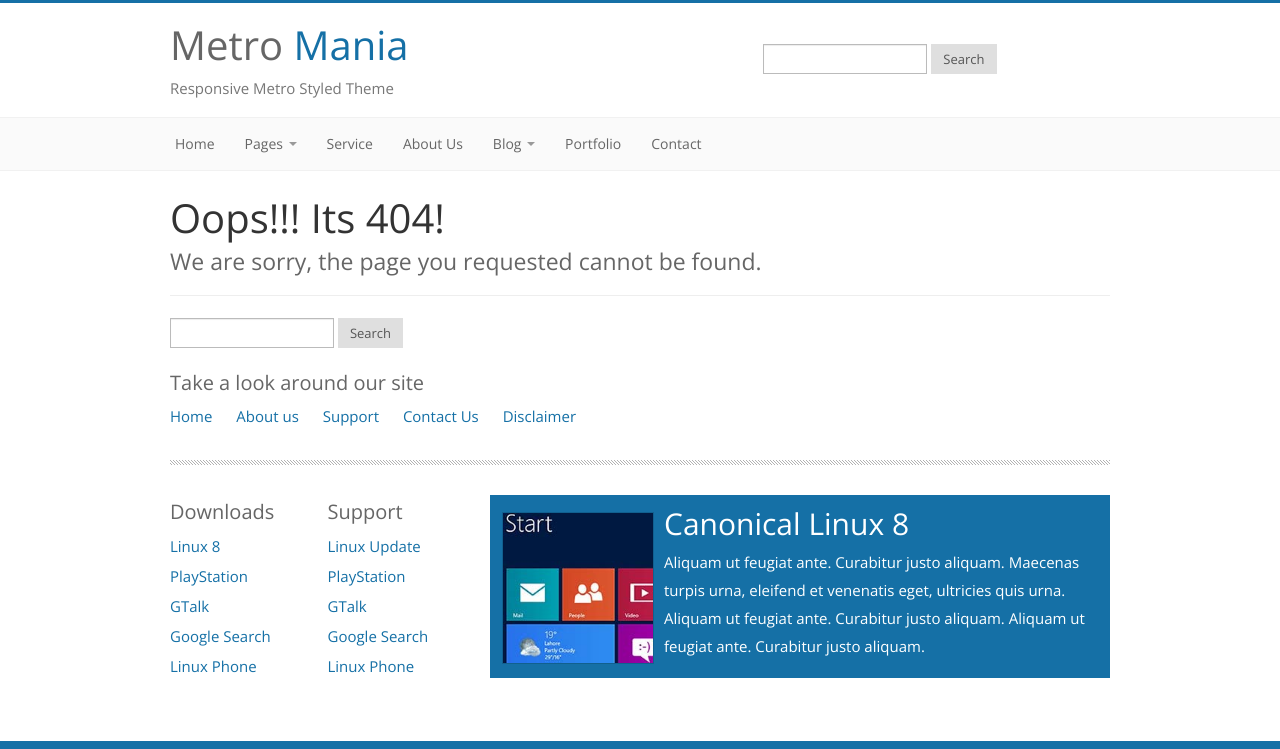
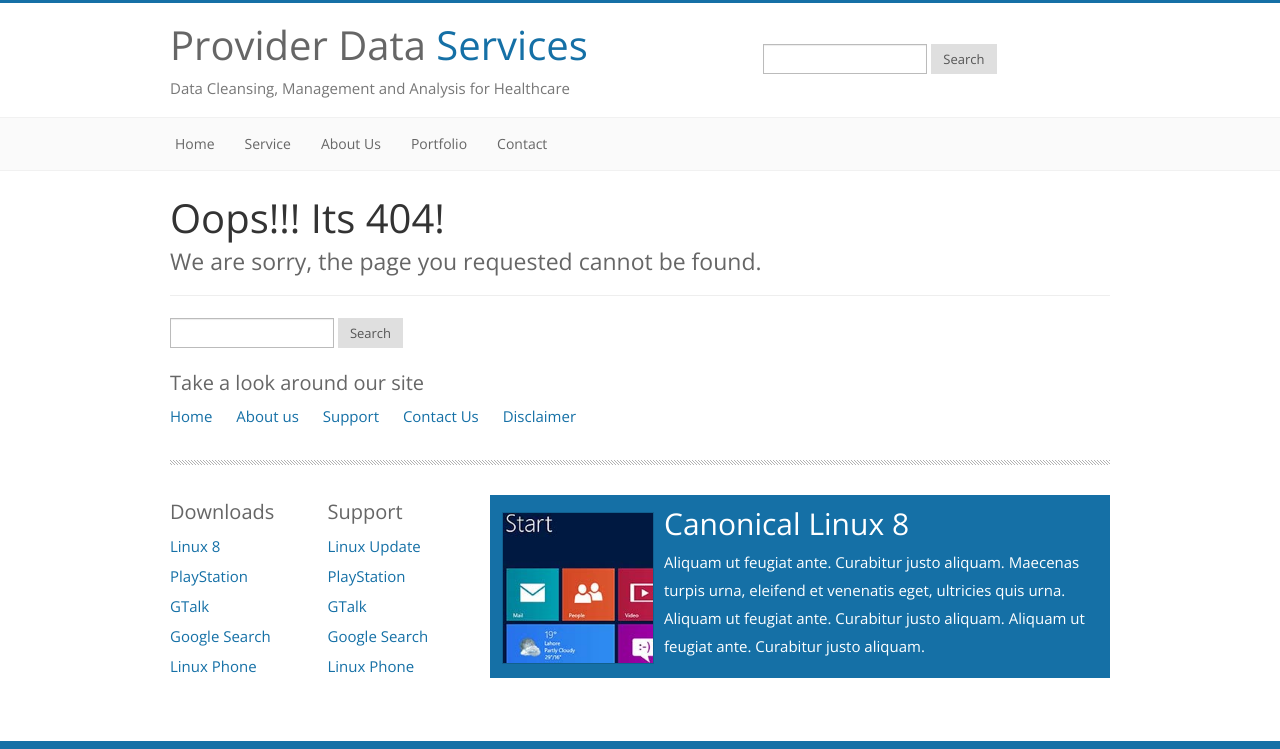
Before and after one commit to marklamp/pdsweb, a plain HTML site: page site/404.html in a window 1280 px wide. Shown: the top 749 px of the page. Drawn offline with nearby package versions, Linux system fonts and the light colour scheme.

```diff
--- a/site/404.html
+++ b/site/404.html
@@ -3,7 +3,7 @@
 <head>
   <meta http-equiv="Content-Type" content="text/html; charset=UTF-8">
   <meta charset="utf-8">
-  <title>404 - Metro Mania</title>
+  <title>404 - Provider Data Services</title>
   <meta name="viewport" content="width=device-width, initial-scale=1.0">
   <meta name="description" content="">
   <meta name="keywords" content="">
@@ -39,8 +39,8 @@
     <div class="row">
       <div class="span6">
         <div class="logo">
-          <h1><a href="#">Metro <span class="color">Mania</span></a></h1>
-          <div class="hmeta">Responsive Metro Styled Theme</div>
+          <h1><a href="#">Provider Data <span class="color">Services</span></a></h1>
+          <div class="hmeta">Data Cleansing, Management and Analysis for Healthcare</div>
         </div>
       </div>
       <div class="span6">
@@ -65,6 +65,7 @@
                <div class="nav-collapse collapse">
                  <ul class="nav">
                    <li><a href="index.html">Home</a></li>
+                   <!-- PDS: Comment out the Pages dropdown for now
                    <li class="dropdown">
                       <a href="#" class="dropdown-toggle" data-toggle="dropdown">Pages <b class="caret"></b></a>
                       <ul class="dropdown-menu">
@@ -78,8 +79,10 @@
                         <li><a href="login.html">Login</a></li>
                       </ul>
                    </li>
+                   -->
                    <li><a href="service.html">Service</a></li>
                    <li><a href="aboutus.html">About Us</a></li>
+                   <!-- PDS: Comment out the Blog dropdown for now
                    <li class="dropdown">
                       <a href="#" class="dropdown-toggle" data-toggle="dropdown">Blog <b class="caret"></b></a>
                       <ul class="dropdown-menu">
@@ -87,7 +90,7 @@
                         <li><a href="blog-single.html">Blog Single</a></li>
                       </ul>
                     </li>
-
+                    -->
                    <li><a href="portfolio.html">Portfolio</a></li>
                    <li><a href="contactus.html">Contact</a></li>
                  </ul>
```
Also changed, not shown: site/aboutus.html (+2 -2 lines), site/blog-single.html (+6 -3 lines), site/blog.html (+6 -3 lines), site/contactus.html (+6 -4 lines), site/faq.html (+6 -3 lines), site/features.html (+6 -3 lines), site/index.html (+1 -1 lines), site/login.html (+6 -3 lines), site/portfolio.html (+6 -3 lines), site/pricing.html (+6 -3 lines), site/register.html (+6 -3 lines), site/service.html (+6 -3 lines), site/sitemap.html (+6 -3 lines), site/support.html (+6 -3 lines), 1 more files.
